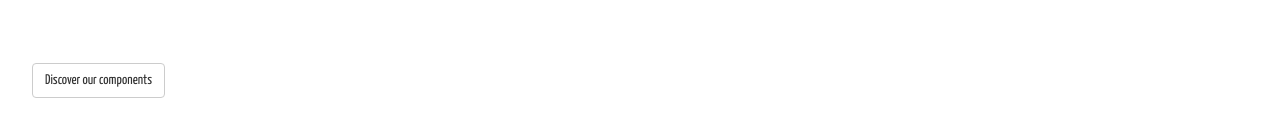
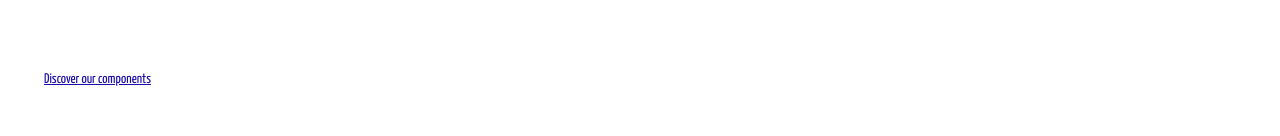
Before and after one commit to akhiljozph/maj-ui, a React (Vite) app: page / in a window 1280 px wide. Shown: the part 166-302 px from the top of the page. Built offline with nearby package versions, Linux system fonts and the light colour scheme.

Commit message:
MAJ-59 - Updates for Maj-Button.

```diff
--- a/src/components/maj-button/MajButton.scss
+++ b/src/components/maj-button/MajButton.scss
@@ -13,7 +13,7 @@
     font-size: 14px;
     line-height: 1.5;
     border-radius: 4px;
-    font-family: 'Yanone Kaffeesatz', sans-serif;
+    font-family: "Yanone Kaffeesatz", sans-serif;
 }
 
 .maj-btn-default {
@@ -21,3 +21,13 @@
     background-color: #fff;
     border-color: #ccc;
 }
+
+.maj-btn-link {
+    border: none;
+    text-decoration: underline;
+    color: #1a0dab;
+
+    &:visited {
+        color: #681da8;
+    }
+}
--- a/src/components/maj-button/MajButton.tsx
+++ b/src/components/maj-button/MajButton.tsx
@@ -30,7 +30,7 @@ function MajButton(props: MajButtonProps) {
     }
 
     return (
-        <button type="button" className="maj-btn maj-btn-default" onClick={() => btnClickFn(props.link)}>{ props.children }</button>
+        <button type="button" className="maj-btn maj-btn-default maj-btn-link" onClick={() => btnClickFn(props.link)}>{ props.children }</button>
     )
 }
 
```
Also changed, not shown: 1 other file (tests, documents, lock files or other folders).
